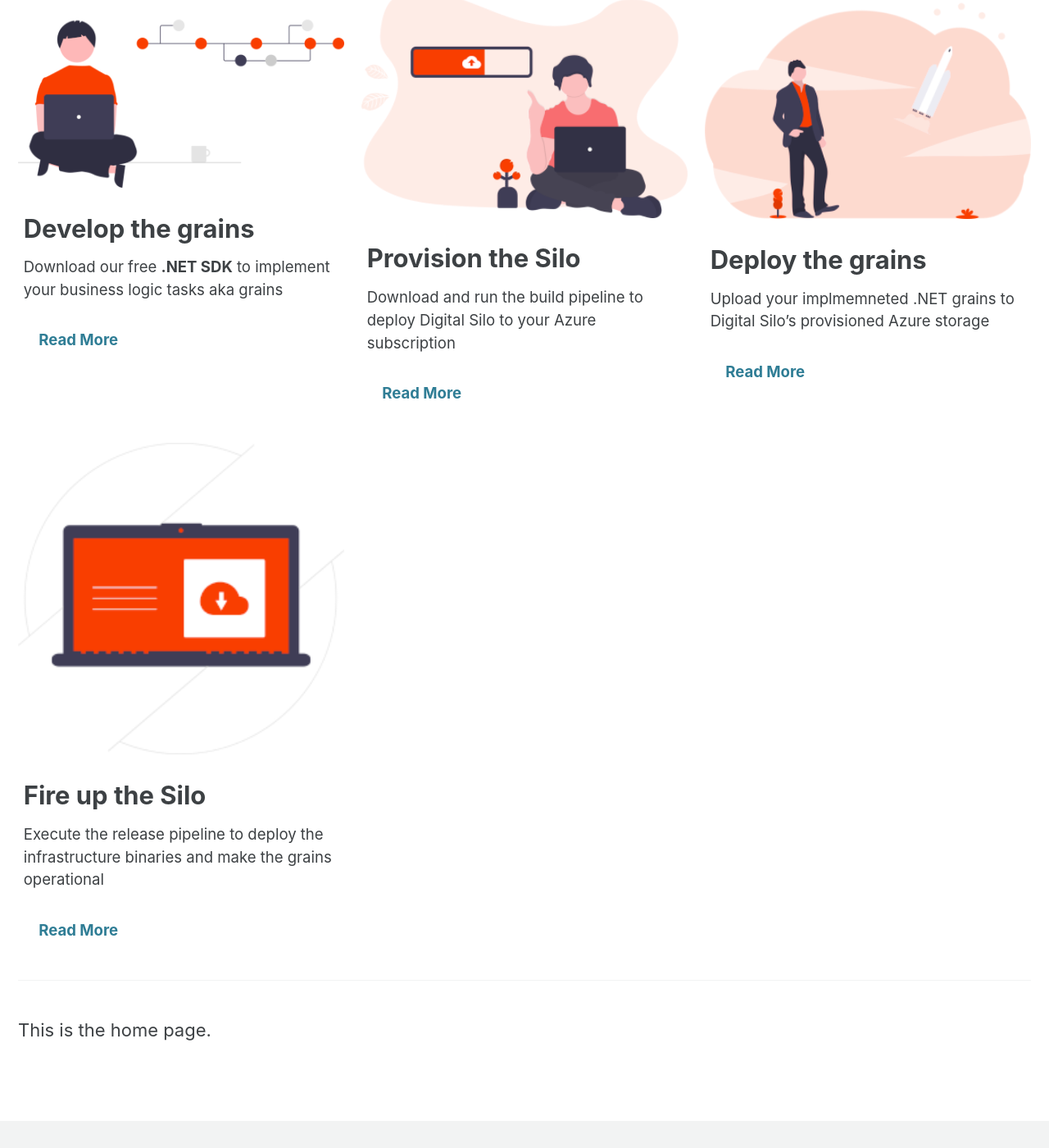
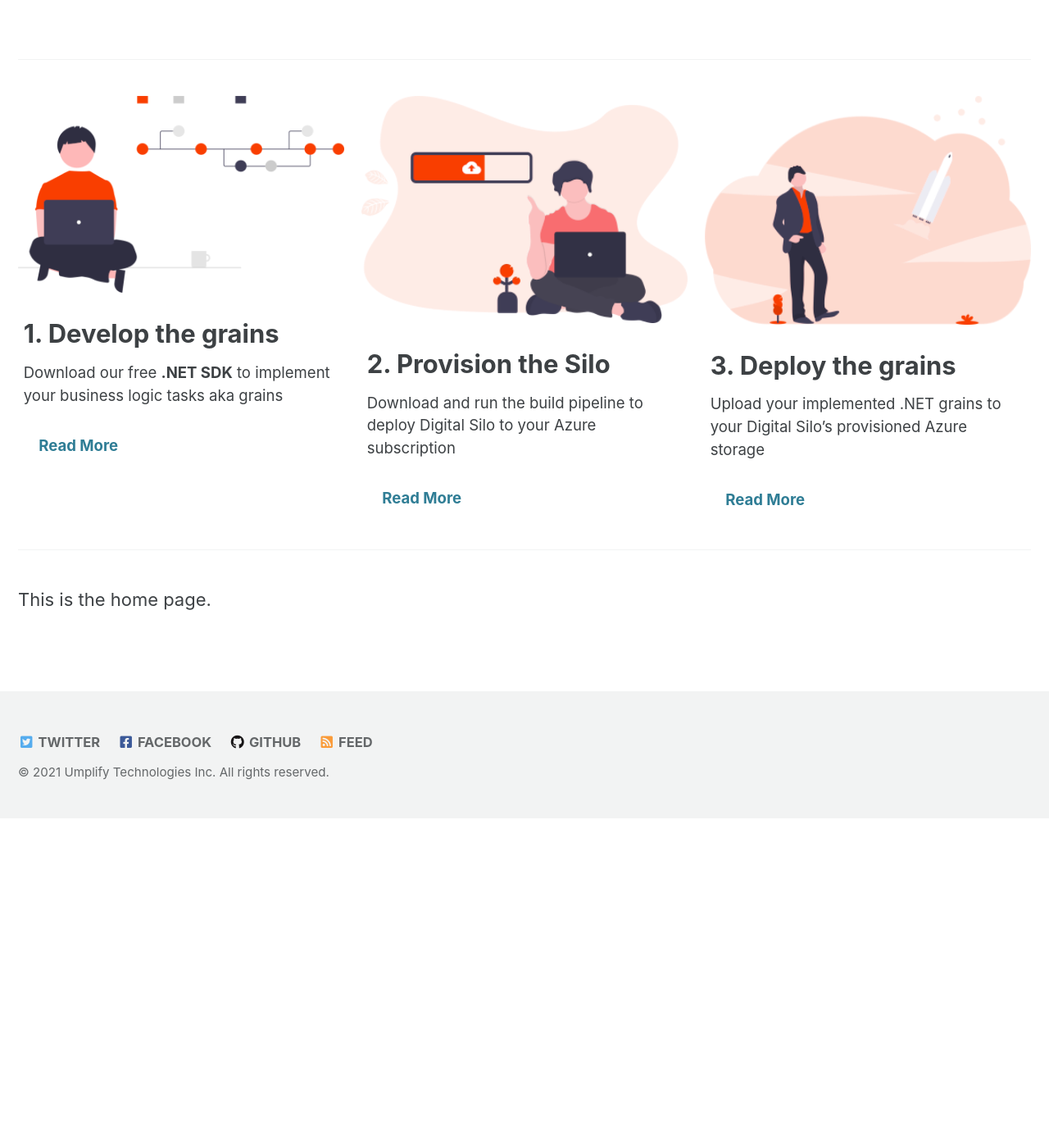
Before and after one commit to DigitalSilo/digitalsilo.github.io, a Jekyll site: the page built from _pages/home.md, in a window 1280 px wide and 1400 px high, scrolled down 3139 px. Shown: the whole window at 82% size. Built offline with Jekyll 4.4.1, drawn with Linux system fonts in a browser that asks for light colours; cached includes are drawn as plain includes; after the commit the page ends 4136 px from its top, so only the background shows below that.

Commit message:
Drafted some changes on the home screen #4

```diff
--- a/_pages/home.md
+++ b/_pages/home.md
@@ -18,26 +18,20 @@ intro:
   - excerpt: Digital Silo executes stateless tasks, aka Grains in an asynchronous scalable serverless environment. It accelerates the steps of making an application serverless-ready by helping developers concentrate on business logic only.
 feature_row:
   - image_path: /assets/images/splash/developer-250.png
-    title: Develop the grains
+    title: 1. Develop the grains
     excerpt: Download our free **.NET SDK** to implement your business logic tasks aka grains
     url: "#test-link"
     btn_label: "Read More"
     btn_class: "btn--secondar"
   - image_path: /assets/images/splash/deploy-250.png
-    title: Provision the Silo
+    title: 2. Provision the Silo
     excerpt: Download and run the build pipeline to deploy Digital Silo to your Azure subscription
     url: "#test-link"
     btn_label: "Read More"
     btn_class: "btn--secondar"
   - image_path: /assets/images/splash/upload-250.png
-    title: Deploy the grains
-    excerpt: Upload your implmemneted .NET grains to Digital Silo's provisioned Azure storage
-    url: "#test-link"
-    btn_label: "Read More"
-    btn_class: "btn--secondar"
-  - image_path: /assets/images/splash/download-250.png
-    title: Fire up the Silo
-    excerpt: Execute the release pipeline to deploy the infrastructure binaries and make the grains operational
+    title: 3. Deploy the grains
+    excerpt: Upload your implemented .NET grains to your Digital Silo's provisioned Azure storage
     url: "#test-link"
     btn_label: "Read More"
     btn_class: "btn--secondar"
@@ -77,6 +71,9 @@ feature_row_right2:
 ---
 
 {% include feature_row id="intro" type="center" %}
+
+![](assets/images/splash/azure100x100.png) ![](assets/images/splash/terraform_logo.png) ![](assets/images/splash/../../../../assets/images/splash/NET_Logo.png)
+
 {% include feature_row id="feature_row_left1" type="left" %}
 {% include feature_row id="feature_row_right1" type="right" %}
 {% include feature_row id="feature_row_left2" type="left" %}
```
Also changed, not shown: assets/images/splash/NET_Logo.png (added), assets/images/splash/azure100x100.png (added), assets/images/splash/terraform_logo.png (added).
